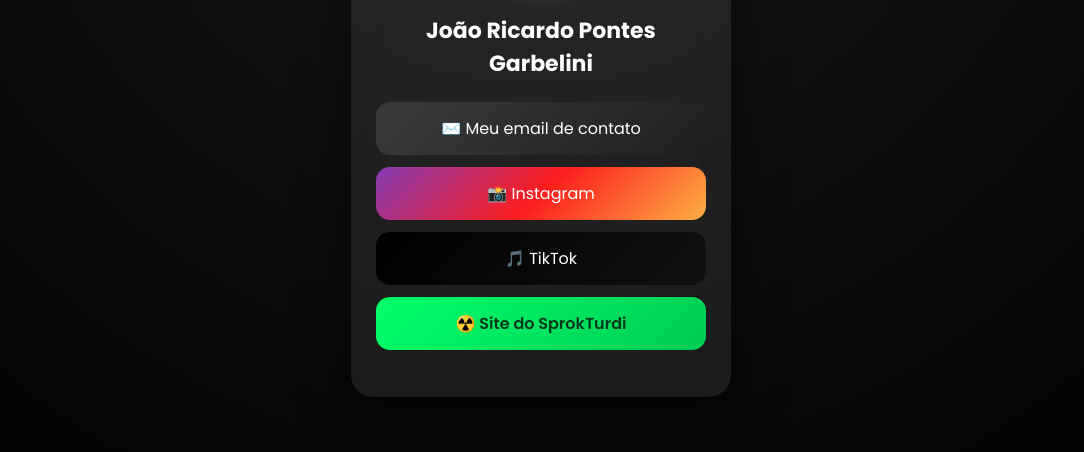
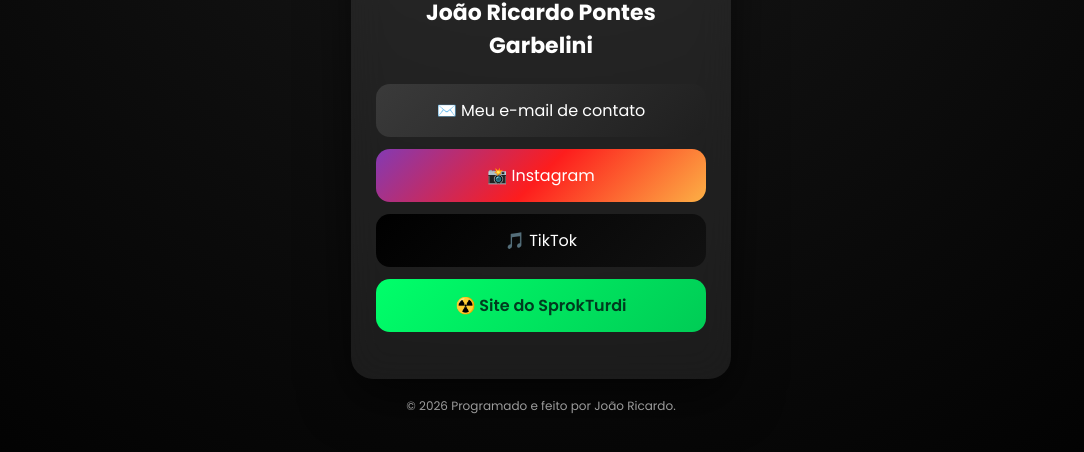
Before and after one commit to 0jrpg/biohtml, a plain HTML site: page index.html in a window 1280 px wide. Shown: the part 290-742 px from the top of the page, without its empty margins (99-1183 px from the left). Drawn offline with Linux system fonts and the light colour scheme.

Commit message:
Update index.html with copyright and title changes
Added copyright notice and updated title.

```diff
--- a/index.html
+++ b/index.html
@@ -3,7 +3,7 @@
 <head>
 <meta charset="UTF-8">
 <meta name="viewport" content="width=device-width, initial-scale=1.0">
-<title>Bio | 0jrpg</title>
+<title>Biografia | 0jrpg</title>
 
 <style>
 @import url('https://fonts.googleapis.com/css2?family=Poppins:wght@300;400;600;700&display=swap');
@@ -25,7 +25,6 @@
     color: #fff;
 }
 
-/* Card */
 .bio-container {
     width: 100%;
     max-width: 380px;
@@ -37,7 +36,6 @@
     box-shadow: 0 20px 50px rgba(0,0,0,0.6);
 }
 
-/* Foto */
 .profile-photo {
     width: 130px;
     height: 130px;
@@ -48,14 +46,12 @@
     margin-bottom: 18px;
 }
 
-/* Nome */
 .name {
     font-size: 22px;
     font-weight: 700;
     margin-bottom: 22px;
 }
 
-/* Botões base */
 .link-btn {
     display: flex;
     align-items: center;
@@ -68,52 +64,55 @@
     text-decoration: none;
     font-size: 16px;
     transition: 0.35s;
-    position: relative;
-    overflow: hidden;
 }
 
-/* Hover geral */
 .link-btn:hover {
     transform: translateY(-3px) scale(1.03);
 }
 
-/* EMAIL */
 .email-btn {
     background: linear-gradient(135deg, #3a3a3a, #1f1f1f);
 }
+
 .email-btn:hover {
     box-shadow: 0 0 20px rgba(255,255,255,0.4);
 }
 
-/* INSTAGRAM */
 .instagram-btn {
     background: linear-gradient(135deg, #833ab4, #fd1d1d, #fcb045);
 }
+
 .instagram-btn:hover {
     box-shadow: 0 0 25px rgba(253,29,29,0.8);
 }
 
-/* TIKTOK */
 .tiktok-btn {
     background: linear-gradient(135deg, #000, #111);
 }
+
 .tiktok-btn:hover {
     box-shadow:
         0 0 15px #25f4ee,
         0 0 25px #fe2c55;
 }
 
-/* SPROKTURDI RADIOATIVO */
 .sprok-btn {
     background: linear-gradient(135deg, #00ff6a, #00cc55);
     color: #003b1f;
     font-weight: 600;
 }
+
 .sprok-btn:hover {
     box-shadow:
         0 0 20px #00ff6a,
         0 0 40px #00ff6a,
         inset 0 0 10px rgba(0,0,0,0.3);
+}
+
+.copyright {
+    margin-top: 18px;
+    font-size: 12px;
+    opacity: 0.6;
 }
 </style>
 </head>
@@ -122,7 +121,6 @@
 
 <div class="bio-container">
 
-    <!-- FOTO -->
     <img
         src="https://raw.githubusercontent.com/joaoricardobr-student/joaoricardobr-student.github.io/refs/heads/main/WhatsApp%20Image%202026-01-24%20at%2022.31.21.jpeg"
         alt="Foto de perfil"
@@ -131,9 +129,8 @@
 
     <div class="name">João Ricardo Pontes Garbelini</div>
 
-    <!-- BOTÕES -->
     <a href="mailto:0jrpg@proton.me" class="link-btn email-btn">
-        ✉️ Meu email de contato
+        ✉️ Meu e-mail de contato
     </a>
 
     <a href="https://www.instagram.com/0jrpg/" target="_blank" class="link-btn instagram-btn">
@@ -150,5 +147,9 @@
 
 </div>
 
+<p class="copyright">
+    © 2026 Programado e feito por João Ricardo.
+</p>
+
 </body>
 </html>
```
